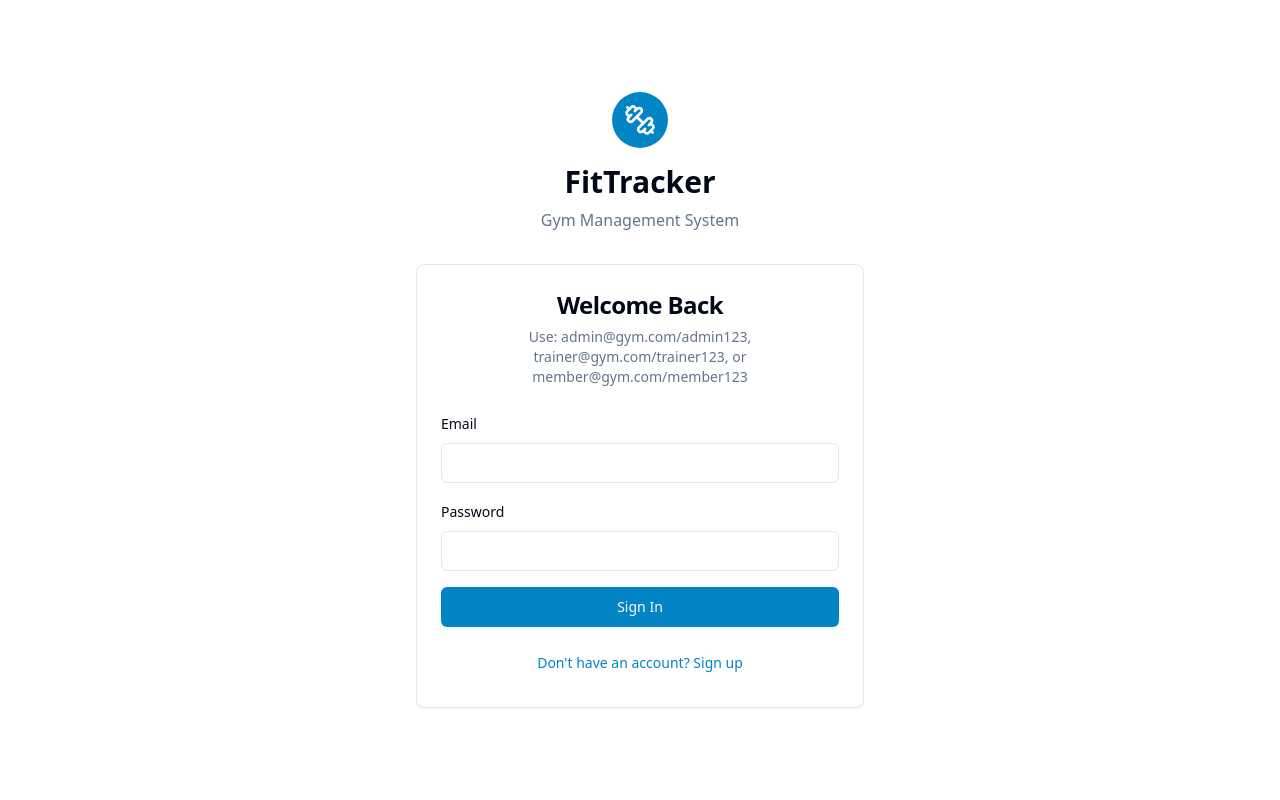
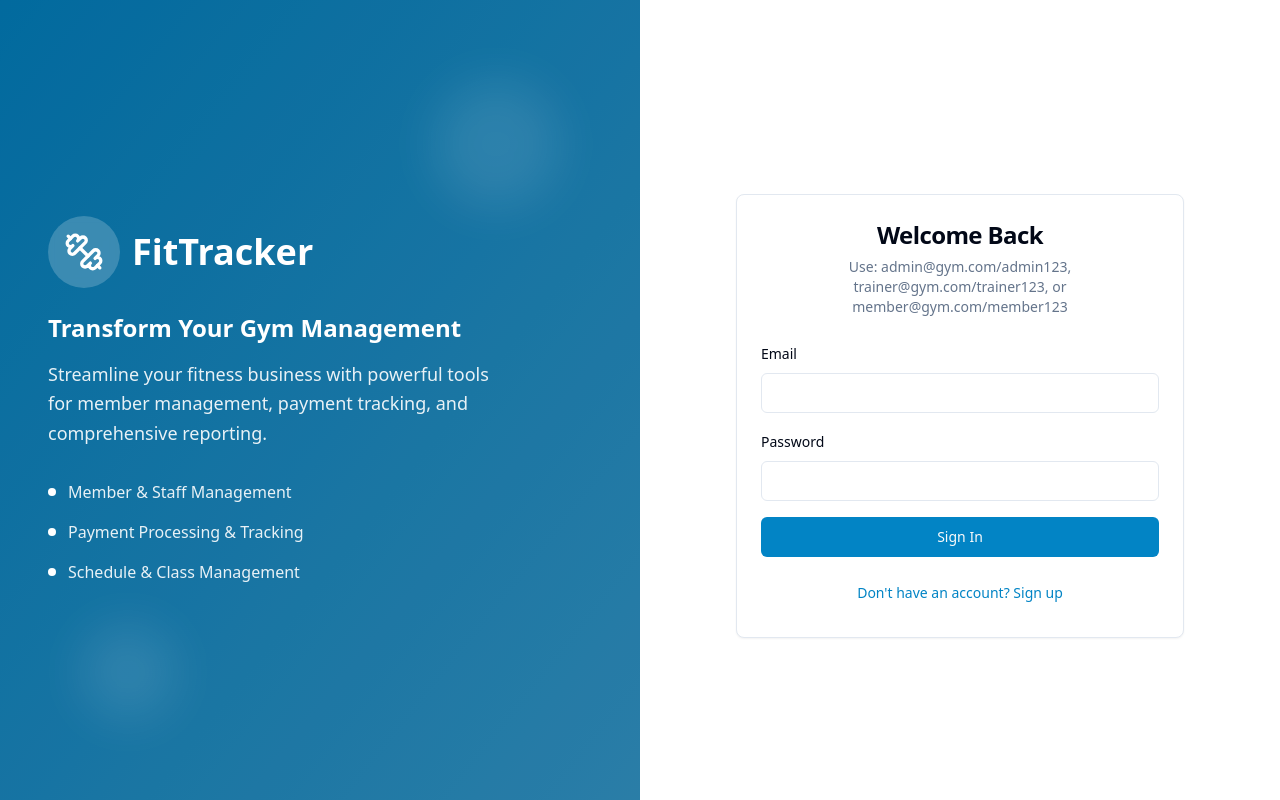
Before and after one commit to Mek3588/gym-wise-core, a React (Vite) app: page /auth in a window 1280 px wide. Built offline with nearby package versions, Linux system fonts and the light colour scheme.

Commit message:
Refactor login page styling
Update the login page to have a more modern look and feel, incorporating gym-related visual elements to align with the application's purpose.

```diff
--- a/src/pages/Auth.tsx
+++ b/src/pages/Auth.tsx
@@ -21,9 +21,49 @@ export default function Auth() {
   };
 
   return (
-    <div className="min-h-screen flex items-center justify-center bg-background p-4">
+    <div className="min-h-screen flex">
+      {/* Left side - Hero section */}
+      <div className="hidden lg:flex lg:w-1/2 bg-gradient-to-br from-primary via-primary/90 to-primary/80 relative overflow-hidden">
+        <div className="absolute inset-0 bg-black/20"></div>
+        <div className="relative z-10 flex flex-col justify-center px-12 text-white">
+          <div className="mb-8">
+            <div className="flex items-center gap-3 mb-6">
+              <div className="bg-white/20 backdrop-blur-sm rounded-full p-4">
+                <Dumbbell className="h-10 w-10 text-white" />
+              </div>
+              <h1 className="text-4xl font-bold">FitTracker</h1>
+            </div>
+            <h2 className="text-2xl font-semibold mb-4">Transform Your Gym Management</h2>
+            <p className="text-lg text-white/90 leading-relaxed max-w-md">
+              Streamline your fitness business with powerful tools for member management,
+              payment tracking, and comprehensive reporting.
+            </p>
+          </div>
+          <div className="space-y-4">
+            <div className="flex items-center gap-3">
+              <div className="w-2 h-2 bg-white rounded-full"></div>
+              <span className="text-white/90">Member & Staff Management</span>
+            </div>
+            <div className="flex items-center gap-3">
+              <div className="w-2 h-2 bg-white rounded-full"></div>
+              <span className="text-white/90">Payment Processing & Tracking</span>
+            </div>
+            <div className="flex items-center gap-3">
+              <div className="w-2 h-2 bg-white rounded-full"></div>
+              <span className="text-white/90">Schedule & Class Management</span>
+            </div>
+          </div>
+        </div>
+        {/* Decorative elements */}
+        <div className="absolute top-20 right-20 w-32 h-32 bg-white/10 rounded-full blur-xl"></div>
+        <div className="absolute bottom-20 left-20 w-24 h-24 bg-white/10 rounded-full blur-xl"></div>
+      </div>
+
+      {/* Right side - Login form */}
+      <div className="flex-1 flex items-center justify-center p-4 lg:p-8 bg-background">
         <div className="w-full max-w-md space-y-8">
-        <div className="text-center">
+          {/* Mobile header */}
+          <div className="text-center lg:hidden">
             <div className="flex justify-center mb-4">
               <div className="bg-primary rounded-full p-3">
                 <Dumbbell className="h-8 w-8 text-primary-foreground" />
@@ -32,7 +72,9 @@ export default function Auth() {
             <h1 className="text-3xl font-bold text-foreground">FitTracker</h1>
             <p className="text-muted-foreground mt-2">Gym Management System</p>
           </div>
+
           <AuthForm mode={mode} onToggleMode={toggleMode} />
+        </div>
       </div>
     </div>
   );
```
Lines whose indentation alone changed are shown as unchanged.
